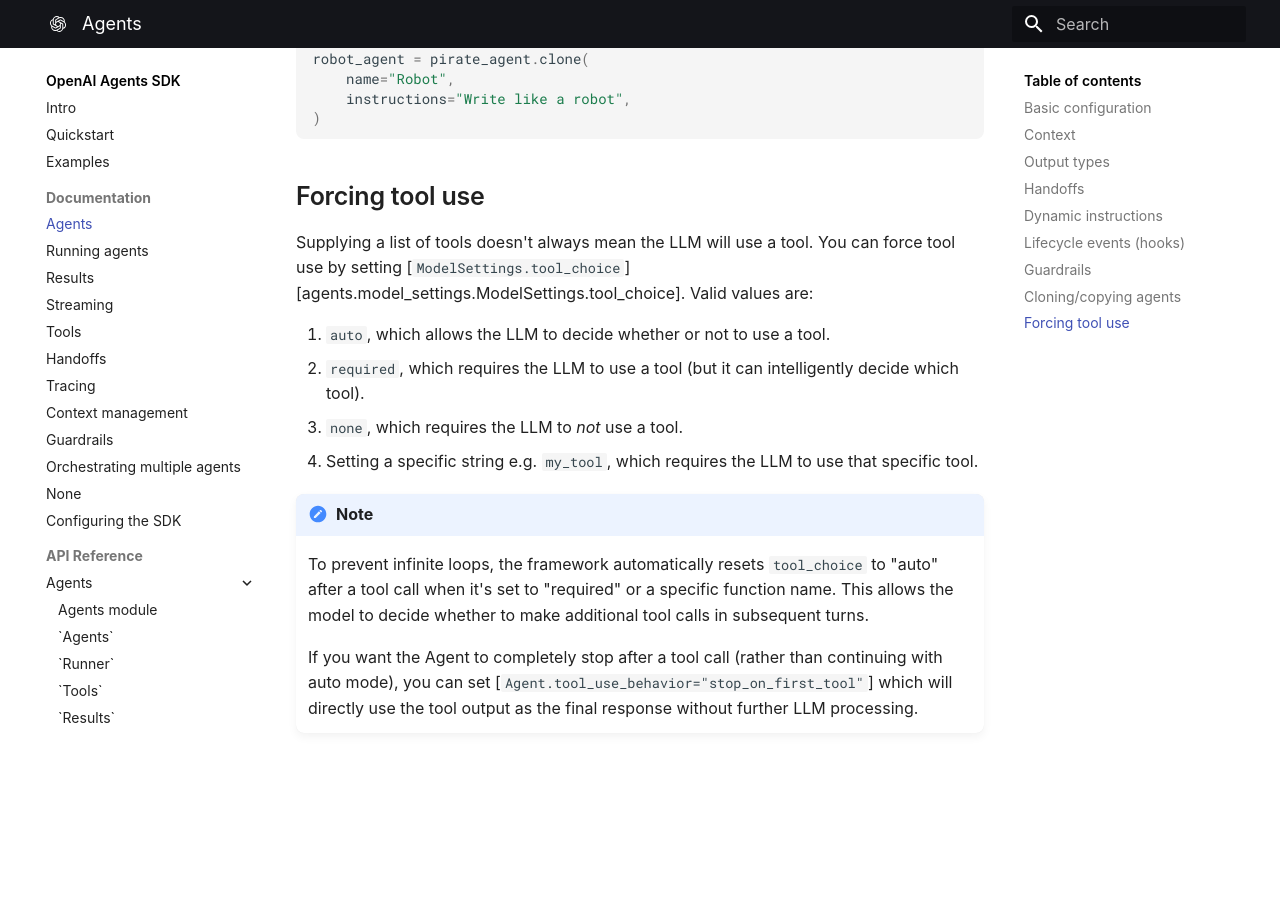
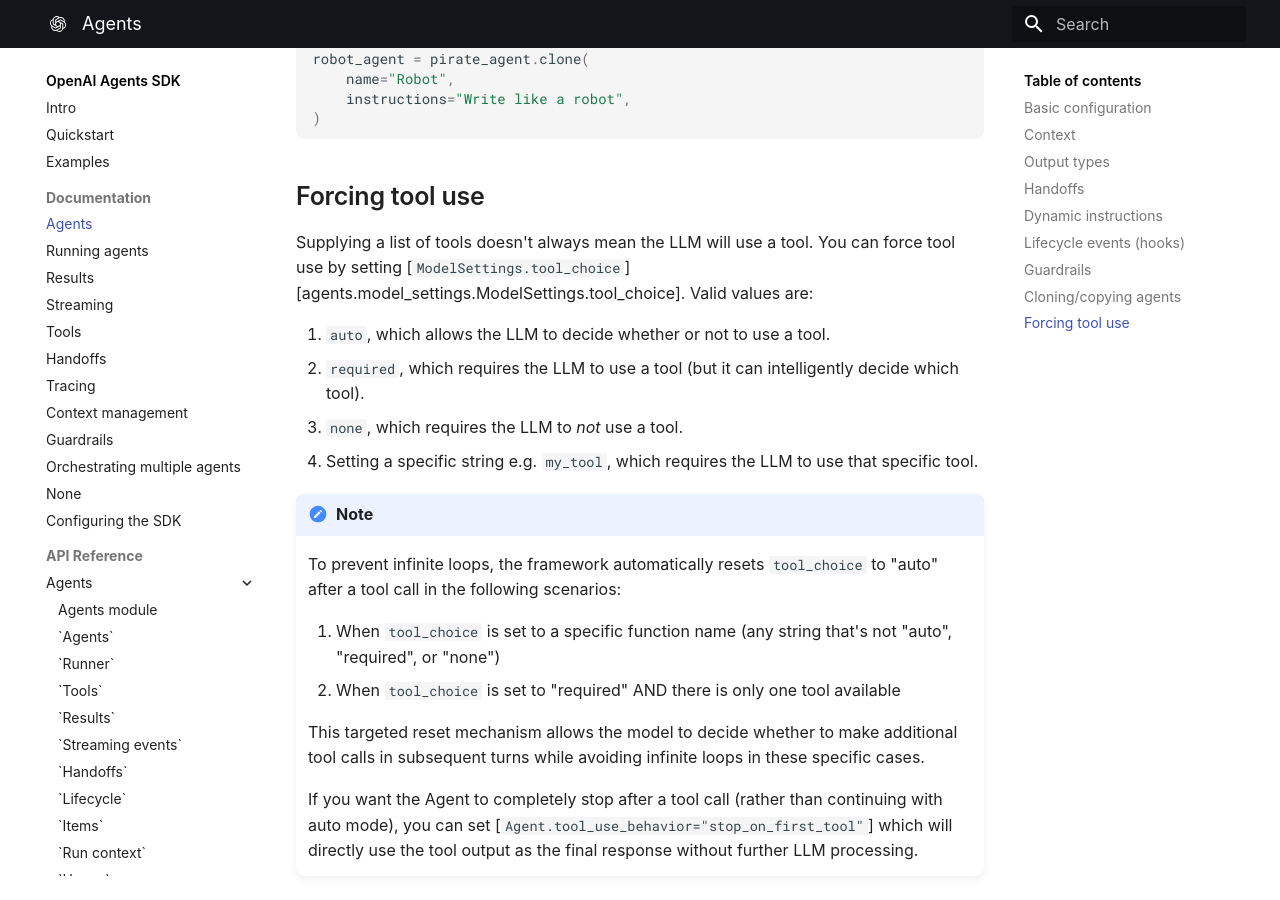
Before and after one commit to zain/openai-agents-python, an MkDocs documentation site: the page built from docs/agents.md, in a window 1280 px wide and 900 px high, scrolled down 3393 px. Built offline with MkDocs 1.6.1 and Material for MkDocs 9.7.7, drawn with Linux system fonts in a browser that asks for light colours; some web fonts are replaced; before the commit the page ends 4150 px from its top, so only the background shows below that.

Commit message:
docs: Update tool_choice reset documentation to match implementation

```diff
--- a/docs/agents.md
+++ b/docs/agents.md
@@ -142,6 +142,11 @@
 
 !!! note
 
-    To prevent infinite loops, the framework automatically resets `tool_choice` to "auto" after a tool call when it's set to "required" or a specific function name. This allows the model to decide whether to make additional tool calls in subsequent turns.
+    To prevent infinite loops, the framework automatically resets `tool_choice` to "auto" after a tool call in the following scenarios:
+
+    1. When `tool_choice` is set to a specific function name (any string that's not "auto", "required", or "none")
+    2. When `tool_choice` is set to "required" AND there is only one tool available
+
+    This targeted reset mechanism allows the model to decide whether to make additional tool calls in subsequent turns while avoiding infinite loops in these specific cases.
 
     If you want the Agent to completely stop after a tool call (rather than continuing with auto mode), you can set [`Agent.tool_use_behavior="stop_on_first_tool"`] which will directly use the tool output as the final response without further LLM processing.
```
